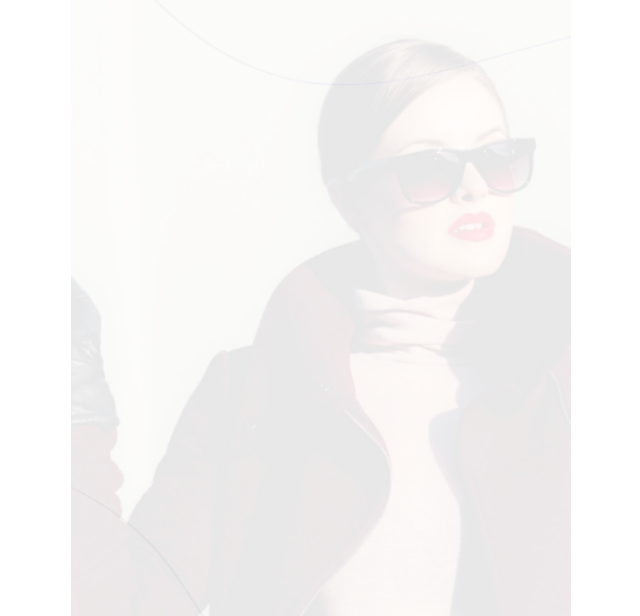
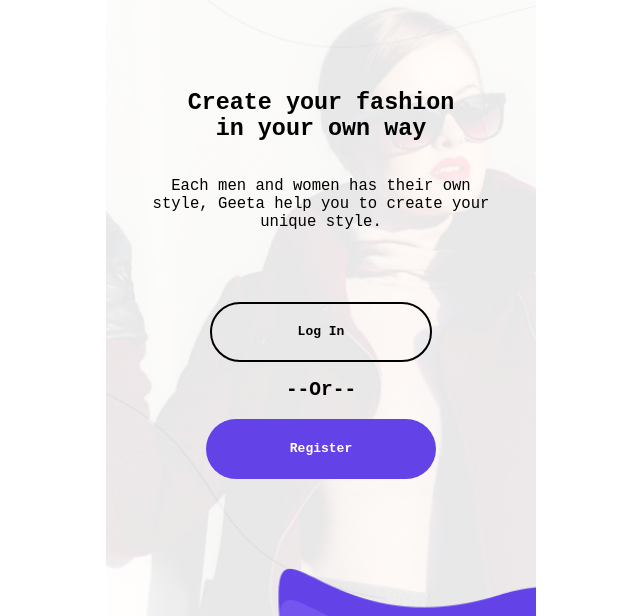
Before and after one commit to alejos89/Prueba1.3-Lab, a plain HTML site: page pages/login1.html in a window 1280 px wide. Shown: the part 184-800 px from the top of the page, without its empty margins (319-959 px from the left). Drawn offline with Linux system fonts and the light colour scheme.

Commit message:
Login Banner

```diff
--- a/componentes/banner2/banner2Component.css
+++ b/componentes/banner2/banner2Component.css
@@ -0,0 +1,57 @@
+.h2{
+    font-size:4rem;
+    margin-top: 20%;
+
+
+}
+
+.p1{
+    font-size: 1.8rem;
+   margin-top: 30%;
+   padding: 0 3rem;
+   display: flex;
+  text-align: center;
+
+}
+
+.p2{
+ font-size: 1.2rem;
+  text-align: center;
+  margin-top: 10%;
+
+}
+
+.log-in{
+    border: 2px solid black;
+    width: 222px;
+    height: 60px;
+    border-radius: 50px;
+   display: flex;
+   align-items: center;
+   justify-content: center;
+   margin-top: 20%;
+
+}
+
+.register-Btn{
+ color: white;
+    width: 230px;
+    height: 60px;
+    border-radius: 50px;
+   display: flex;
+   align-items: center;
+   justify-content: center;
+   background-color: #6342E8;
+   margin-top: 5%;
+
+}
+
+.or-Span{
+    margin-top: 5%;
+    font-size: 1.5rem;
+
+}
+
+.ocultar{
+    display: none;
+}
--- a/componentes/banner2/banner2Component.js
+++ b/componentes/banner2/banner2Component.js
@@ -1,11 +1,44 @@
 export function banner2(){
-    let div =document.createElement('div');
+    let div = document.createElement('div');
+    div.className = "div-banner2";
 
-   div.className="div-banner2";
+    let h2 = document.createElement("h2");
+    h2.textContent = "Geeta.";
+    h2.className = "h2";
+    h2.style.fontWeight = "bold"; // Negrita
+    div.appendChild(h2);
 
+    let p1 = document.createElement("p");
+    p1.textContent = "Create your fashion in your own way";
+    p1.className = "p1";
+    p1.style.fontWeight = "bold"; // Negrita
+    div.appendChild(p1);
 
+    let p2 = document.createElement("p");
+    p2.textContent = "Each men and women has their own style, Geeta help you to create your unique style. ";
+    p2.className = "p2";
+    div.appendChild(p2);
 
+    let logIn = document.createElement("a");
+    logIn.textContent = "Log In";
+    logIn.className = "log-in";
+    logIn.style.fontWeight = "bold"; // Negrita
+    logIn.addEventListener("click", () => { alert("Hola mundo")
+      div.classList.add("ocultar");
+     });
+    div.appendChild(logIn);
 
+    let orSpan = document.createElement("span");
+    orSpan.textContent = "--Or-- ";
+    orSpan.className = "or-Span";
+    orSpan.style.fontWeight = "bold"; // Negrita
+    div.appendChild(orSpan);
+
+    let registerBtn = document.createElement("a");
+    registerBtn.textContent = "Register";
+    registerBtn.className = "register-Btn";
+    registerBtn.style.fontWeight = "bold"; // Negrita
+    div.appendChild(registerBtn);
 
     return div;
 }
--- a/componentes/login/loginComponent.css
+++ b/componentes/login/loginComponent.css
@@ -5,8 +5,11 @@
     background-size: cover;
     background-position: top;
     padding: 1rem;
+    display: flex;
+    flex-direction: column;
+    align-items: center;
+    padding: 3rem;
 
-    display: grid;
-    grid-template-rows: 1fr auto auto;
-    justify-content: center;
+
+
 }
--- a/componentes/login/loginComponent.js
+++ b/componentes/login/loginComponent.js
@@ -5,9 +5,8 @@ export function login(){
 
     login.appendChild(banner2());
 
-    let titulo1=document.createElement("h1");
-    titulo1.textContent="Geeta";
-    login.appendChild(titulo1);
+
+
 
     return login;
 }
--- a/config.css
+++ b/config.css
@@ -4,7 +4,15 @@
     box-sizing: border-box;
 }
 
-html{
-    max-width: 500px;
-    margin: auto;
+html {
+    max-width: 100%;
+    margin: 0 auto;
+    font-family: monospace;
 }
+
+body {
+    width: 100%;
+    max-width: 430px;
+    margin: 0 auto;
+
+}
--- a/pages/login1.html
+++ b/pages/login1.html
@@ -7,6 +7,7 @@
 
     <link rel="stylesheet" href="../componentes/login/loginComponent.css">
     <link rel="stylesheet" href="../config.css">
+    <link rel="stylesheet" href="../componentes/banner2/banner2Component.css">
 </head>
 <body>
     <script src="../componentes/login/loginComponent.js" type="module"></script>
```
Also changed, not shown: componentes/banner1/banner1Component.css (line endings or trailing spaces).
